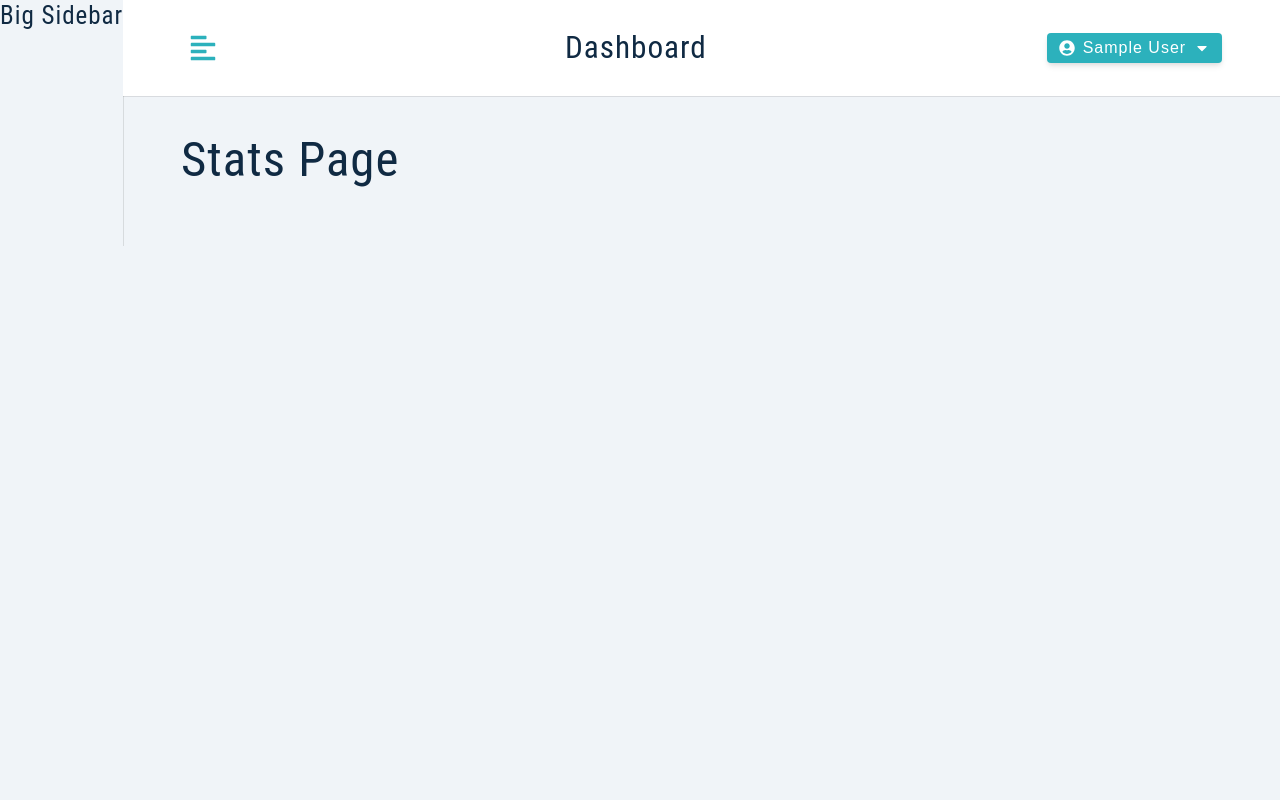
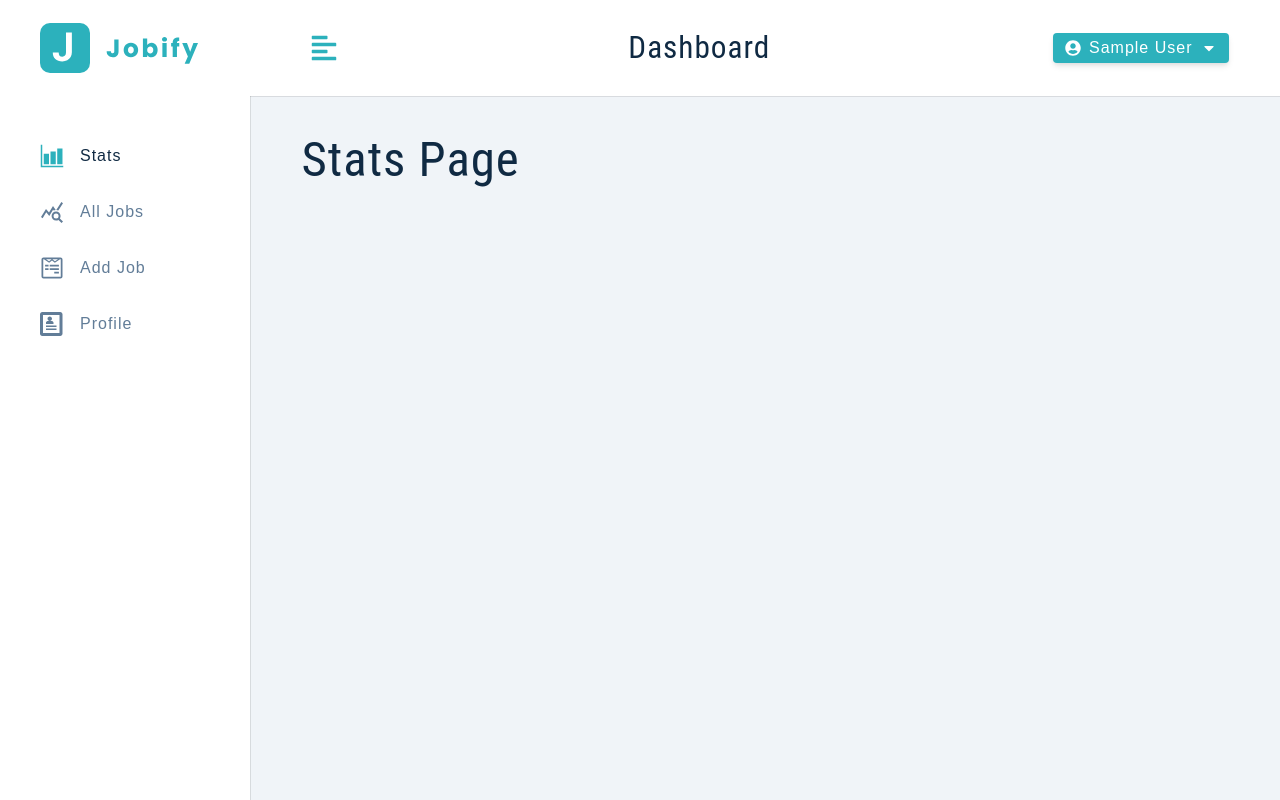
Before and after one commit to naqib2000/OccuTrack, a React (Create React App) app in the folder OccuTrack/client/: page / in a window 1280 px wide. Built offline with nearby package versions, Linux system fonts and the light colour scheme; sample sign-in values are in the browser's storage.

Commit message:
Create big sidebar

```diff
--- a/OccuTrack/client/src/components/BigSidebar.js
+++ b/OccuTrack/client/src/components/BigSidebar.js
@@ -1,11 +1,26 @@
 import React from "react";
 
+import { useAppContext } from "../context/appContext";
+import NavLinks from "./NavLinks";
+import Logo from "../components/Logo";
 import Wrapper from "../assets/wrappers/BigSidebar";
 
 const BigSidebar = () => {
+  const { showSidebar, toggleSidebar } = useAppContext();
   return (
     <Wrapper>
-       <h4>big sidebar</h4>
+      <div
+        className={
+          showSidebar ? "sidebar-container " : "sidebar-container show-sidebar"
+        }
+      >
+        <div className="content">
+          <header>
+            <Logo />
+          </header>
+          <NavLinks toggleSidebar={toggleSidebar} />
+        </div>
+      </div>
     </Wrapper>
   );
 };
--- /dev/null
+++ b/OccuTrack/client/src/components/NavLinks.js
@@ -0,0 +1,28 @@
+import { NavLink } from "react-router-dom";
+import links from "../utils/links";
+
+const NavLinks = ({ toggleSidebar }) => {
+  return (
+    <div className="nav-links">
+      {links.map((link) => {
+        const { text, path, id, icon } = link;
+
+        return (
+          <NavLink
+            to={path}
+            key={id}
+            onClick={toggleSidebar}
+            className={({ isActive }) =>
+              isActive ? "nav-link active" : "nav-link"
+            }
+          >
+            <span className="icon">{icon}</span>
+            {text}
+          </NavLink>
+        );
+      })}
+    </div>
+  );
+};
+
+export default NavLinks;
--- a/OccuTrack/client/src/components/SmallSidebar.js
+++ b/OccuTrack/client/src/components/SmallSidebar.js
@@ -1,46 +1,29 @@
 import React from "react";
-import { FaTimes } from "react-icons/fa"
-import { NavLink } from "react-router-dom"
+import { FaTimes } from "react-icons/fa";
 
-import { useAppContext } from "../context/appContext"
-import links from "../utils/links"
-import Logo from "./Logo"
-
+import { useAppContext } from "../context/appContext";
+import Logo from "./Logo";
 
 import Wrapper from "../assets/wrappers/SmallSidebar";
+import NavLinks from "./NavLinks";
 
 const SmallSidebar = () => {
-  const {showSidebar, toggleSidebar} = useAppContext();
+  const { showSidebar, toggleSidebar } = useAppContext();
   return (
     <Wrapper>
-       <div className={showSidebar ? "sidebar-container show-sidebar" : "sidebar-container"}>
+      <div
+        className={
+          showSidebar ? "sidebar-container show-sidebar" : "sidebar-container"
+        }
+      >
         <div className="content">
-            <button
-            type="button"
-            className="close-btn"
-            onClick={toggleSidebar}
-            >
+          <button type="button" className="close-btn" onClick={toggleSidebar}>
             <FaTimes />
           </button>
           <header>
             <Logo />
           </header>
-            <div className="nav-links">
-              {links.map((link) => {
-                const {text, path, id, icon} = link
-                return (
-                  <NavLink
-                    to={path}
-                    key={id}
-                    onClick={toggleSidebar}
-                    className={({isActive}) => isActive ? "nav-link active" : "nav-link"}
-                  >
-                    <span className="icon">{icon}</span>
-                    {text}
-                  </NavLink>
-                );
-              })}
-            </div>
+          <NavLinks toggleSidebar={toggleSidebar} />
         </div>
       </div>
     </Wrapper>
```
Lines whose indentation alone changed are shown as unchanged.
